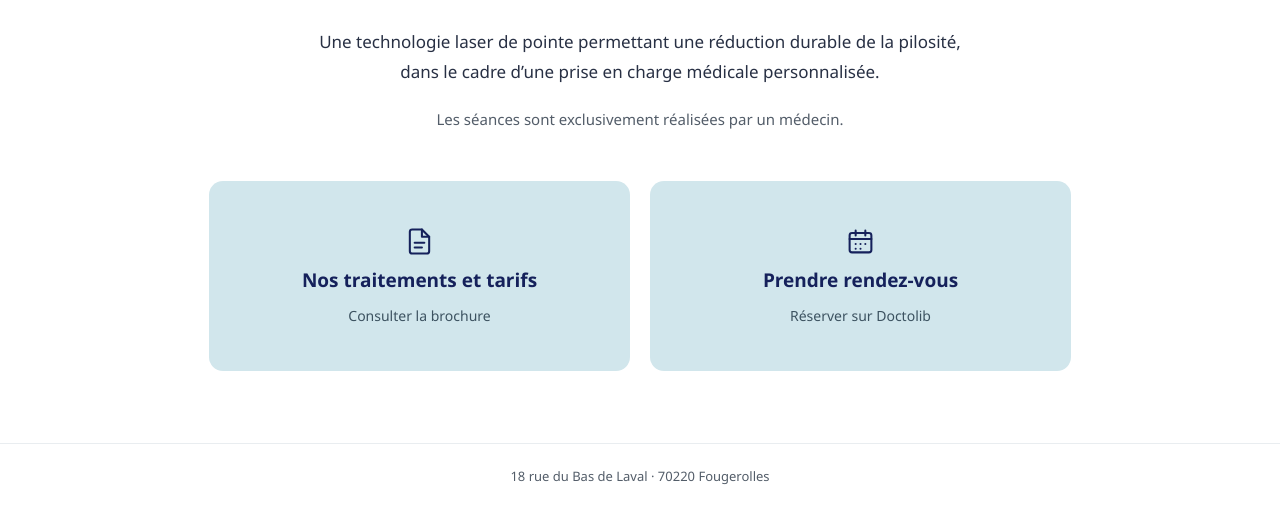
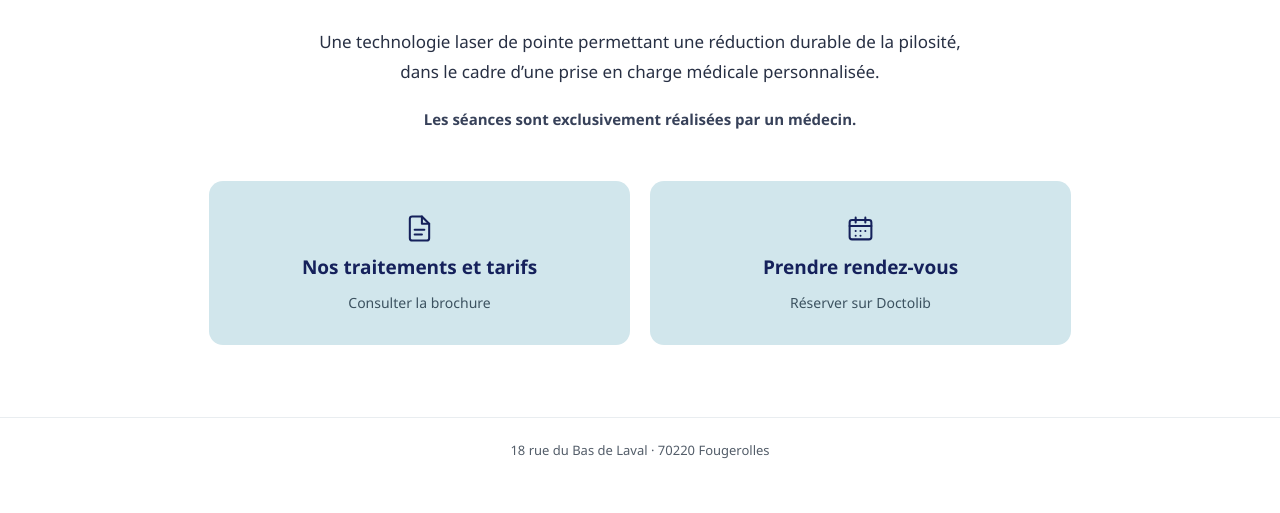
Before and after one commit to MSF-LASER/msf-fougerolles, a plain HTML site: page index.html in a window 1280 px wide. Shown: the part 319-832 px from the top of the page. After the commit the page ends 806 px from the top, so only its background shows below. Drawn offline with Linux system fonts and the light colour scheme.

Commit message:
Add files via upload

```diff
--- a/index.html
+++ b/index.html
@@ -20,9 +20,9 @@
     h1 { margin:0; color:var(--navy); font-family:Georgia,"Times New Roman",serif; font-size:clamp(32px,5vw,49px); font-weight:400; letter-spacing:-.025em; line-height:1.18; }
     .technology { color:var(--navy); font-size:13px; letter-spacing:.16em; font-weight:700; margin:20px 0 30px; }
     .description { max-width:650px; margin:0 auto; font-size:17px; line-height:1.75; }
-    .assurance { margin:20px auto 0; max-width:630px; color:var(--muted); font-size:15px; line-height:1.7; }
+    .assurance { margin:20px auto 0; max-width:630px; color:#374159; font-size:15px; font-weight:600; line-height:1.7; }
     .choices { display:grid; grid-template-columns:repeat(2,minmax(0,1fr)); gap:20px; margin-top:49px; }
-    .choice { display:flex; flex-direction:column; align-items:center; justify-content:center; gap:12px; min-height:190px; padding:28px 18px; background:var(--blue); color:var(--navy); border:2px solid transparent; border-radius:14px; text-decoration:none; transition:transform .15s ease,border-color .15s ease,box-shadow .15s ease; }
+    .choice { display:flex; flex-direction:column; align-items:center; justify-content:center; gap:12px; min-height:164px; padding:24px 18px; background:var(--blue); color:var(--navy); border:2px solid transparent; border-radius:14px; text-decoration:none; transition:transform .15s ease,border-color .15s ease,box-shadow .15s ease; }
     .choice:hover { transform:translateY(-3px); border-color:var(--navy); box-shadow:0 8px 22px rgba(21,33,91,.10); }
     .choice:focus-visible { outline:3px solid var(--navy); outline-offset:4px; }
     .choice svg { width:29px; height:29px; stroke:currentColor; fill:none; stroke-width:1.7; stroke-linecap:round; stroke-linejoin:round; }
```
